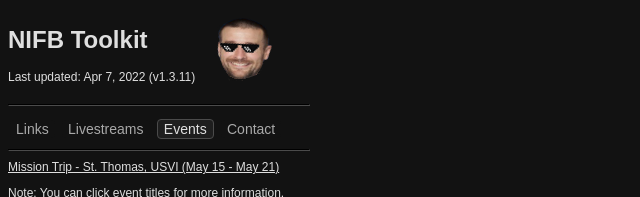
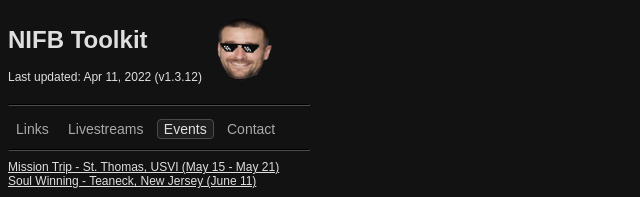
Before and after one commit to dylankjv/nifb-toolkit, a browser extension: page events.html in a window 1280 px wide. Shown: the top 197 px of the page, without its empty margins (0-640 px from the left). Drawn offline with Linux system fonts and the light colour scheme.

Commit message:
updated links, added event

```diff
--- a/events.html
+++ b/events.html
@@ -10,7 +10,7 @@
 <body>
     <div id="info">
         <h1>NIFB Toolkit</h1>
-        <p>Last updated: Apr 7, 2022 (v1.3.11)</p>
+        <p>Last updated: Apr 11, 2022 (v1.3.12)</p>
     </div>
     <div id="psa">
         <img id="psa-img" src="psa.png">
@@ -24,6 +24,8 @@
     </div>
     <hr>
     <a href="https://youtu.be/G_g0mSBD4v0" target="_blank">Mission Trip - St. Thomas, USVI (May 15 - May 21)</a>
+    <br>
+    <a href="https://youtu.be/VuMZveoqxgo" target="_blank">Soul Winning - Teaneck, New Jersey (June 11)</a>
     <p>Note: You can click event titles for more information.</p>
     <p>If any events are missing, please <a href="https://www.facebook.com/NIFBToolkit/" target="_blank">contact me</a>.
     </p>
```
Also changed, not shown: contact.html (+1 -1 lines), index.html (+1 -1 lines), livestreams.html (+2 -2 lines), manifest.json.
